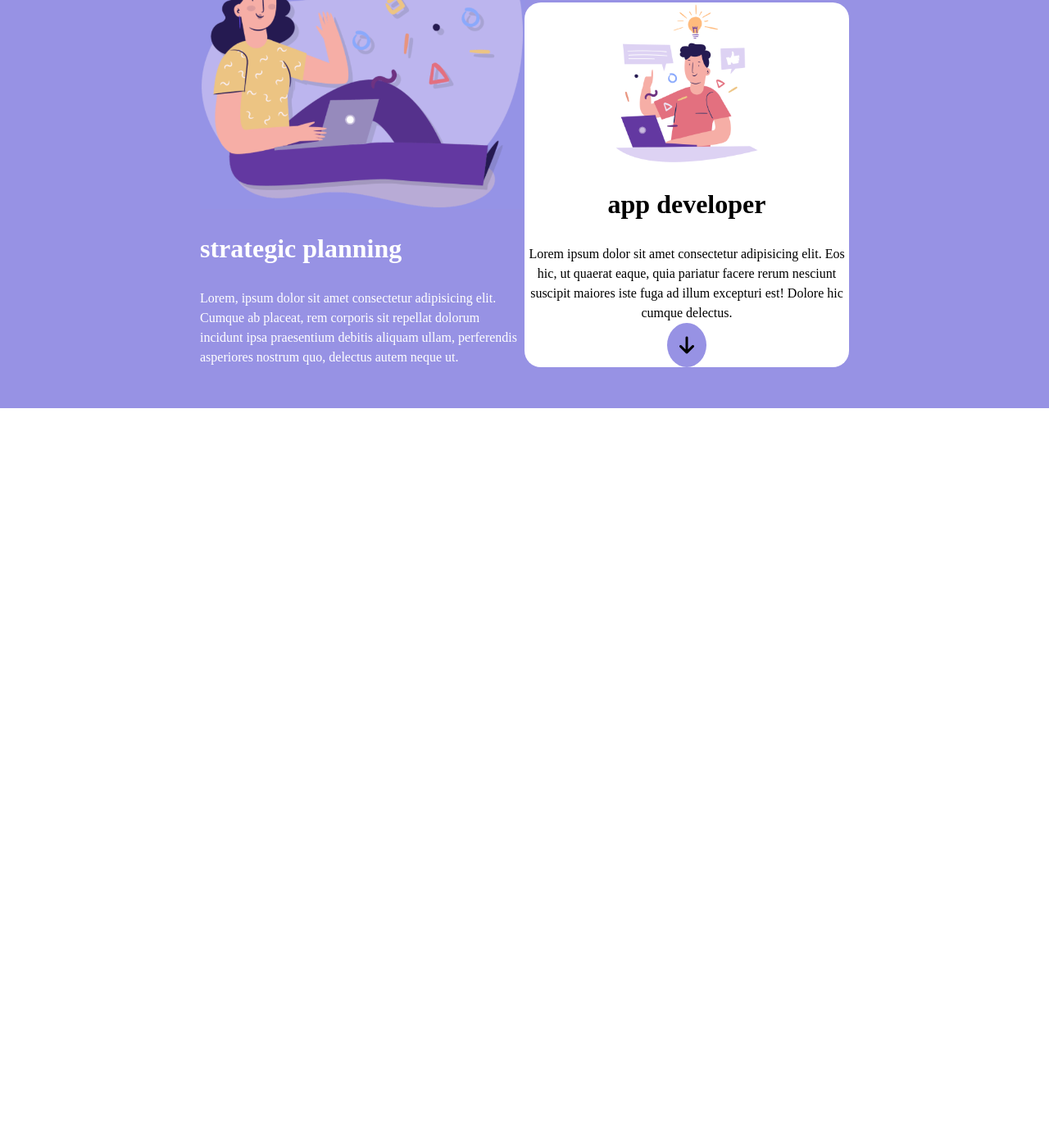
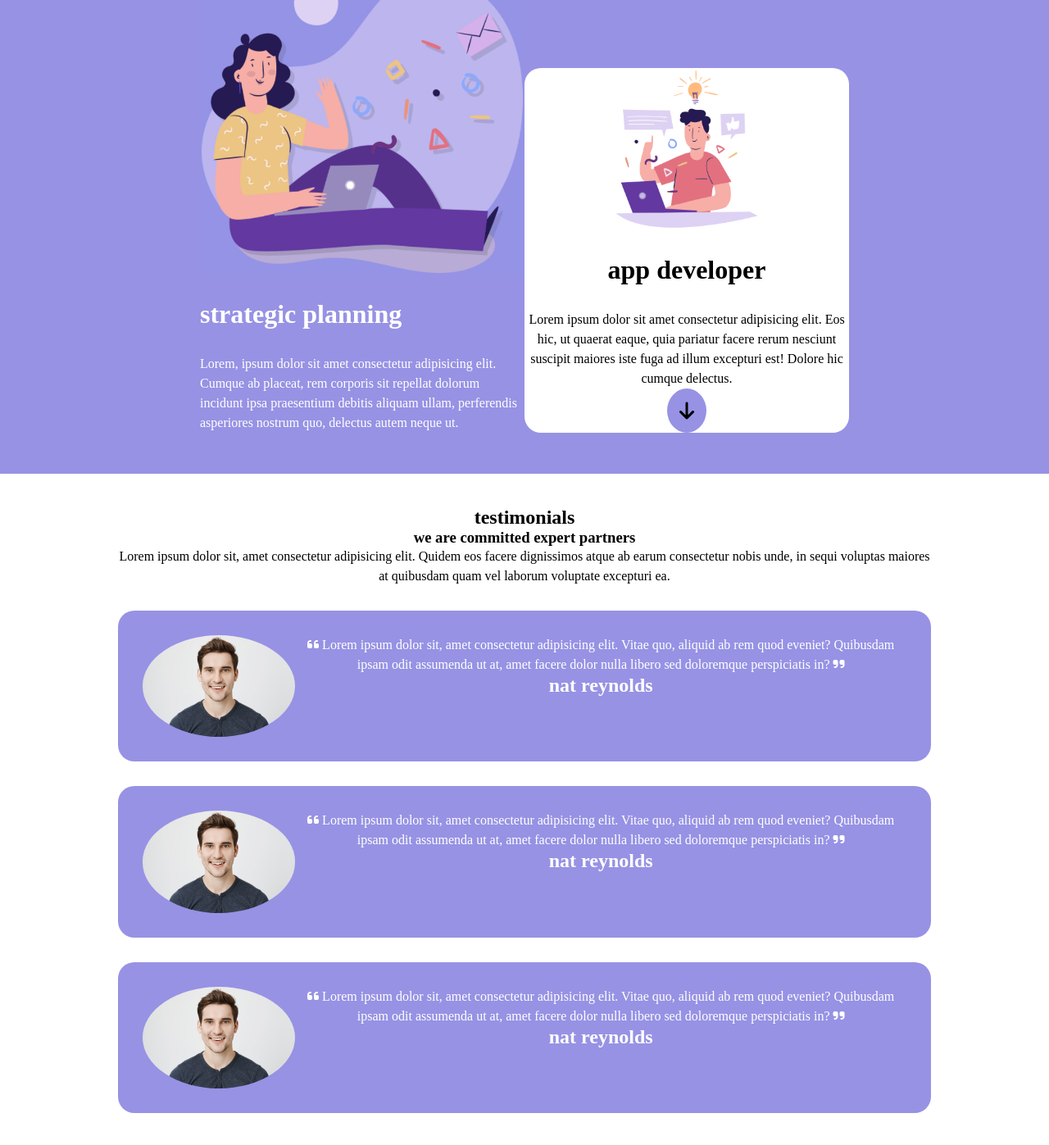
Before and after one commit to DrKillex/htmlcss-responsive-layout, a plain HTML site: page index.html in a window 1280 px wide. Shown: the part 1011-2408 px from the top of the page at 82% size. Before the commit the page ends 1509 px from the top, so only its background shows below. Drawn offline with Linux system fonts and the light colour scheme.

Commit message:
sezione testimonial

```diff
--- a/css/common.css
+++ b/css/common.css
@@ -51,6 +51,11 @@ main .col i:not(#displayer a i) {
     font-size: 2rem;
 }
 
+section {
+    padding-top: 2.5rem;
+    padding-bottom: 2.5rem;
+}
+
 /* typo */
 
 main p {
--- a/css/main.css
+++ b/css/main.css
@@ -127,3 +127,47 @@
         margin: 0 auto;
     }
 }
+
+/* testimonials */
+
+#testimonials {
+    text-align: center;
+}
+
+#testimonials .col {
+    background-color: var(--secondary-color);
+    color: white;
+    padding: 1.875rem;
+    border-radius: 1.25rem;
+    margin: 1.875rem 0;
+}
+
+#testimonials .col .col-img {
+    width: 40%;
+    margin: 0 auto;
+    margin-bottom: 20px;
+}
+
+#testimonials .col .col-img img {
+    border-radius: 50%;
+}
+
+#testimonials .col .col-txt p i {
+    font-size: 1rem;
+}
+
+@media screen and (min-width: 768px) {
+
+    #testimonials .col {
+        display: flex;
+    }
+
+    #testimonials .col .col-img {
+        width: 20%;
+        margin-bottom: 0;
+    }
+
+    #testimonials .col .col-txt {
+        width: 80%;
+    }
+}
--- a/index.html
+++ b/index.html
@@ -97,6 +97,54 @@
                 </div>
             </div>
         </section>
+        <section id="testimonials">
+            <div class="container">
+                <h2>testimonials</h2>
+                <h3>we are committed expert partners</h3>
+                <p>Lorem ipsum dolor sit, amet consectetur adipisicing elit. Quidem eos facere dignissimos atque ab earum consectetur nobis unde, in sequi voluptas maiores at quibusdam quam vel laborum voluptate excepturi ea.</p>
+                <div class="row">
+                    <div class="col">
+                        <div class="col-img">
+                            <img src="img/testimonial1.jpg" alt="#">
+                        </div>
+                        <div class="col-txt">
+                            <p>
+                                <i class="fa-solid fa-quote-left"></i>
+                                Lorem ipsum dolor sit, amet consectetur adipisicing elit. Vitae quo, aliquid ab rem quod eveniet? Quibusdam ipsam odit assumenda ut at, amet facere dolor nulla libero sed doloremque perspiciatis in?
+                                <i class="fa-solid fa-quote-right"></i>
+                            </p>
+                            <h2>nat reynolds</h2>
+                        </div>
+                    </div>
+                    <div class="col">
+                        <div class="col-img">
+                            <img src="img/testimonial1.jpg" alt="#">
+                        </div>
+                        <div class="col-txt">
+                            <p>
+                                <i class="fa-solid fa-quote-left"></i>
+                                Lorem ipsum dolor sit, amet consectetur adipisicing elit. Vitae quo, aliquid ab rem quod eveniet? Quibusdam ipsam odit assumenda ut at, amet facere dolor nulla libero sed doloremque perspiciatis in?
+                                <i class="fa-solid fa-quote-right"></i>
+                            </p>
+                            <h2>nat reynolds</h2>
+                        </div>
+                    </div>
+                    <div class="col">
+                        <div class="col-img">
+                            <img src="img/testimonial1.jpg" alt="#">
+                        </div>
+                        <div class="col-txt">
+                            <p>
+                                <i class="fa-solid fa-quote-left"></i>
+                                Lorem ipsum dolor sit, amet consectetur adipisicing elit. Vitae quo, aliquid ab rem quod eveniet? Quibusdam ipsam odit assumenda ut at, amet facere dolor nulla libero sed doloremque perspiciatis in?
+                                <i class="fa-solid fa-quote-right"></i>
+                            </p>
+                            <h2>nat reynolds</h2>
+                        </div>
+                    </div>
+                </div>
+            </div>
+        </section>
     </main>
     <!-- /main -->
     <!-- footer -->
```
Also changed, not shown: img/about.jpg (added), img/testimonial1.jpg (added), img/testimonial2.jpg (added), img/testimonial3.jpg (added).
